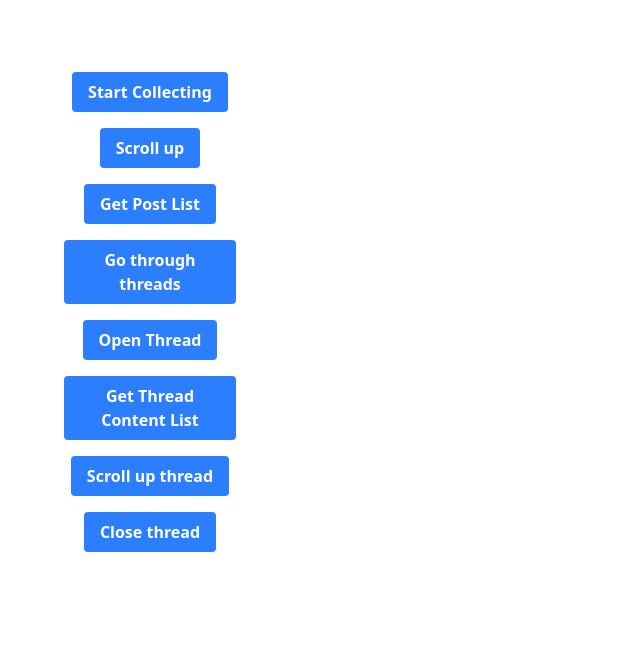
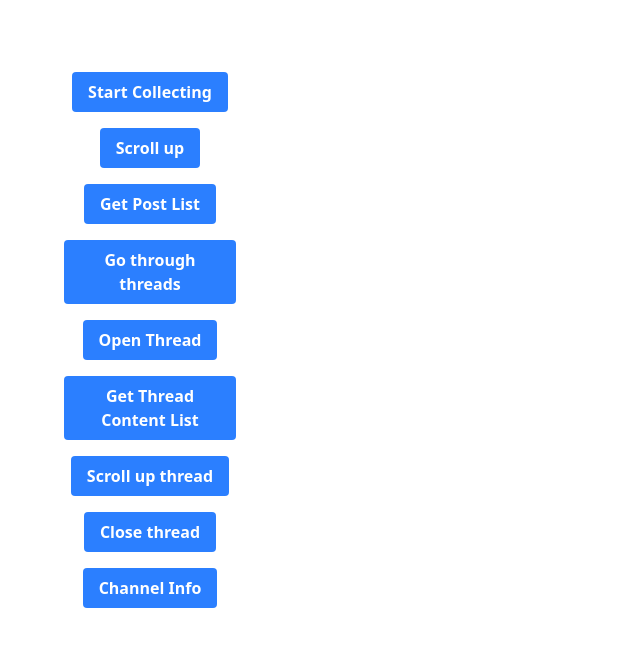
Before and after one commit to megaman-ai/megaman, a React (Vite) app: page / in a window 1280 px wide. Shown: the top 646 px of the page, without its empty margins (0-640 px from the left). Built offline with nearby package versions, Linux system fonts and the light colour scheme.

Commit message:
get channel list and current channel info

```diff
--- a/package.json
+++ b/package.json
@@ -11,6 +11,7 @@
   },
   "dependencies": {
     "@tailwindcss/vite": "^4.1.7",
+    "dexie": "^4.0.11",
     "react": "^19.1.0",
     "react-dom": "^19.1.0",
     "tailwindcss": "^4.1.7"
--- a/src/App.jsx
+++ b/src/App.jsx
@@ -18,12 +18,21 @@ const Status = Object.freeze({
 
 function App() {
   const [status, setStatus] = useState(Status.INITIAL);
+  const [channelList, setChannelList] = useState([]);
+  const [currentChannel, setCurrentChannel] = useState(null);
   const [postListHtml, setPostListHtml] = useState('');
   const [threadListHtml, setThreadListHtml] = useState('');
   const [postItems, setPostItems] = useState([]);
   const [threadContentItems, setThreadContentItems] = useState([]);
   const [threadCount, setThreadCount] = useState(0);
   const [currentThreadIndex, setCurrentThreadIndex] = useState(-1);
+
+  useEffect(() => {
+    if (currentChannel) {
+      console.log('currentChannel', currentChannel);
+      setStatus(Status.START_COLLECT_POST);
+    }
+  }, [currentChannel]);
 
   useEffect(() => {
     if (postListHtml) {
@@ -455,8 +464,45 @@ function App() {
     }
   };
 
+  const getChannelName = async () => {
+    console.log('getChannelName');
+    const [tab] = await chrome.tabs.query({ active: true, currentWindow: true });
+    if (tab.id) {
+      const results = await chrome.scripting.executeScript({
+        target: { tabId: tab.id },
+        func: () => {
+          let channelPanelList = document.querySelectorAll('.p-channel_sidebar__channel');
+          if (channelPanelList && channelPanelList.length > 0) {
+            const items = Array.from(channelPanelList).map((channel) => {
+              const channelId = channel.getAttribute('data-qa-channel-sidebar-channel-id');
+              const channelName = channel.textContent.trim();
+              return {
+                id: channelId,
+                name: channelName
+              };
+            });
+            return items;
+          } else {
+            return null;
+          }
+        }
+      });
+      if (results && results[0] && results[0].result) {
+        const channelInfo = results[0].result;
+        setChannelList(channelInfo);
+        channelInfo.forEach((channel) => {
+          if (tab.url.includes(channel.id)) {
+            setCurrentChannel(channel);
+          }
+        });
+      } else {
+        console.log('No channel information found.');
+      }
+    }
+  };
+
   const startCollecting = async () => {
-    setStatus(Status.START_COLLECT_POST);
+    getChannelName();
   };
 
   return (
@@ -486,6 +532,9 @@ function App() {
         <button className="bg-blue-500 hover:bg-blue-700 text-white font-bold py-2 px-4 my-2 rounded" onClick={closeThread}>
           Close thread
         </button>
+        <button className="bg-blue-500 hover:bg-blue-700 text-white font-bold py-2 px-4 my-2 rounded" onClick={getChannelName}>
+          Channel Info
+        </button>
       </div>
     </>
   )
```
Also changed, not shown: 1 other file (tests, documents, lock files or other folders).
